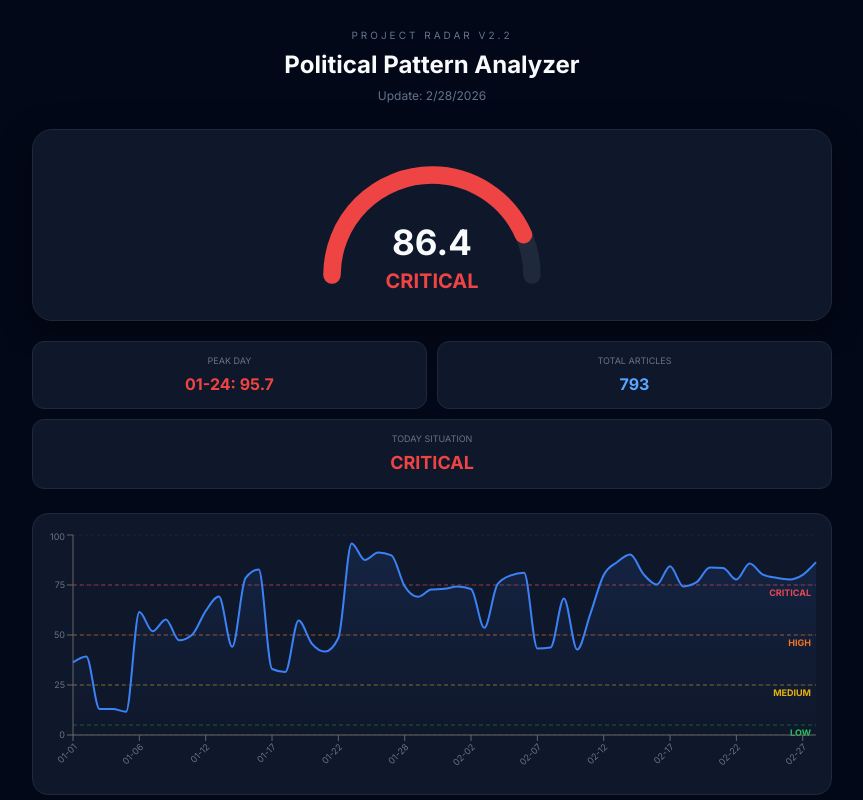
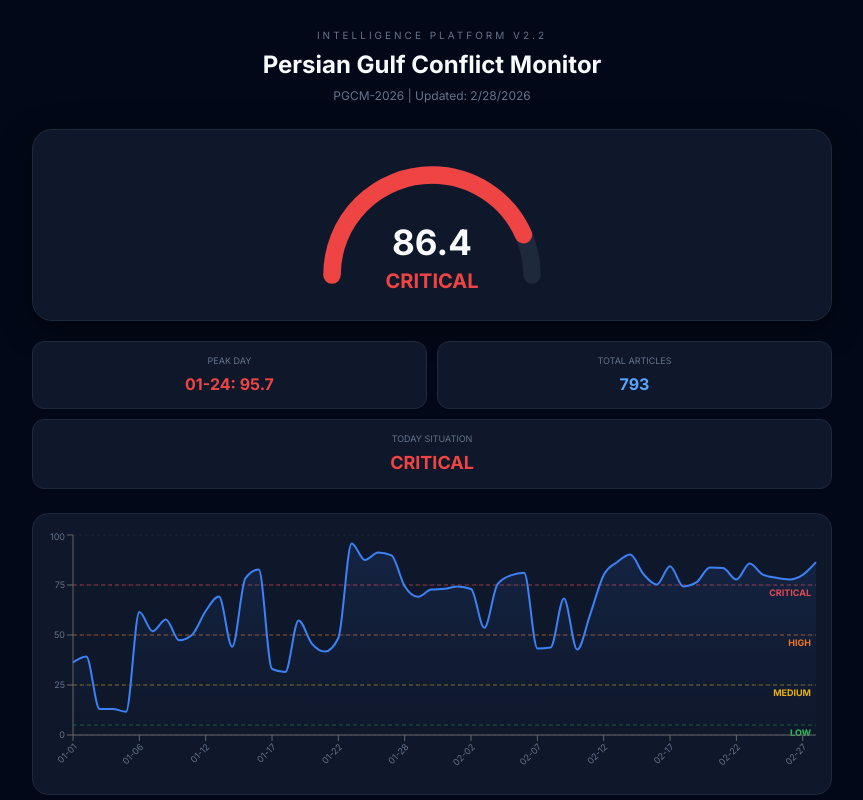
Before and after one commit to GeoTouhme/Political_Analyzer, a React (Vite) app in the folder dashboard_v3/: page / in a window 1280 px wide. Shown: the top 800 px of the page, without its empty margins (208-1071 px from the left). Built offline with nearby package versions, Linux system fonts and the light colour scheme.

Commit message:
auto-sync: v3 analysis update 2026-02-28 16:53

```diff
--- a/dashboard_v3/src/App.jsx
+++ b/dashboard_v3/src/App.jsx
@@ -83,13 +83,13 @@ export default function App() {
       {/* Header */}
       <div style={{ marginBottom: 24, textAlign: 'center' }}>
         <div style={{ fontSize: 10, letterSpacing: 3, color: "#64748b", textTransform: "uppercase", marginBottom: 4 }}>
-          Project Radar v2.2
+          Intelligence Platform v2.2
         </div>
         <h1 style={{ fontSize: 24, fontWeight: 800, color: "#f8fafc", margin: 0 }}>
-          Political Pattern Analyzer
+          Persian Gulf Conflict Monitor
         </h1>
         <div style={{ color: "#64748b", fontSize: 12, marginTop: 4 }}>
-           Update: {meta.generated_at ? new Date(meta.generated_at).toLocaleDateString() : 'Live'}
+           PGCM-2026 | Updated: {meta.generated_at ? new Date(meta.generated_at).toLocaleDateString() : 'Live'}
         </div>
       </div>
 
```
Also changed, not shown: 2 other files (tests, documents, lock files or other folders).
